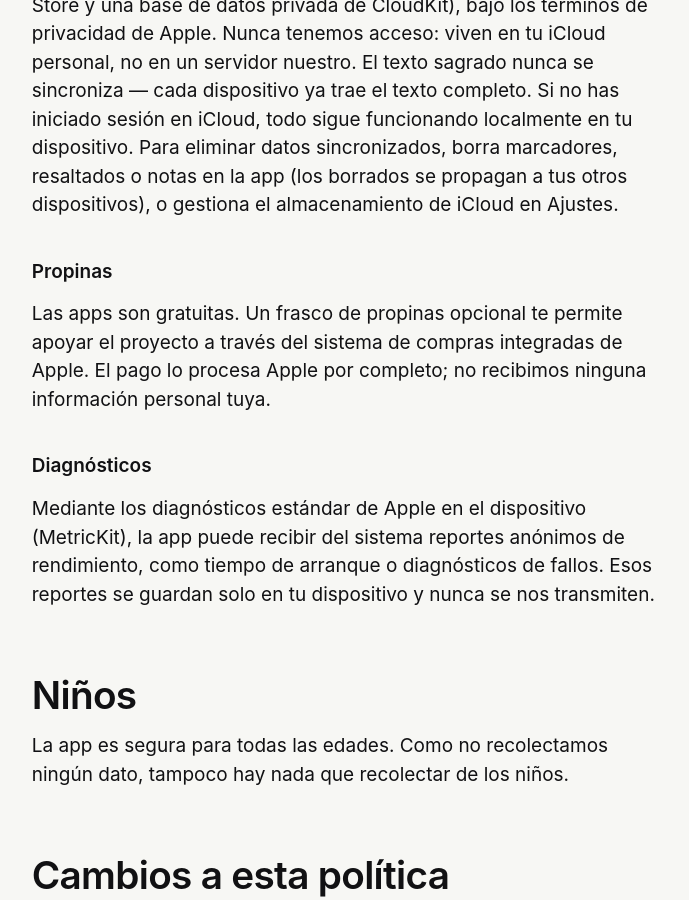
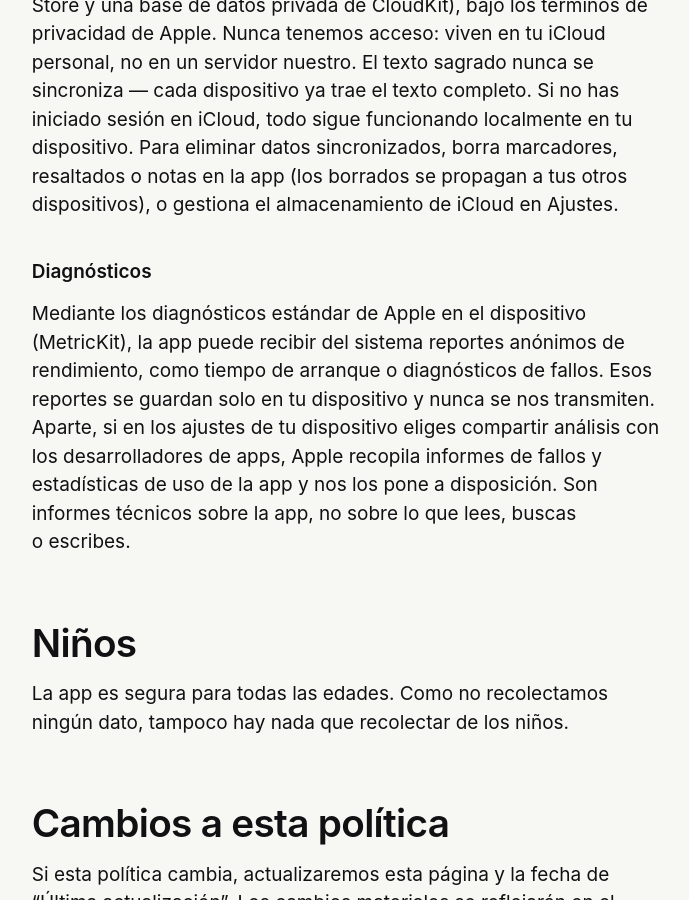
Before and after one commit to KhassinX/miqra-web, a Jekyll site: the page built from es/legal/privacy.md, in a window 1280 px wide and 900 px high, scrolled down 1478 px. Shown: the whole window, without its empty margins (22-711 px from the left). Built offline with Jekyll 4.4.1, drawn with Linux system fonts in a browser that asks for light colours; some of the changed text lies outside the part shown.

Commit message:
legal: quita la propina y corrige lo que llega al desarrollador (EN/ES)
- Decisión de Chief Designer, 2026-10-09 22:06:36 EDT: la app es gratis, sin compra; la propina queda fuera de esta versión. Privacy pierde Tips/Propinas; terms conserva sólo el párrafo pro bono.
- Privacy: «nothing you do in the app» pasa a «nothing you read, search, or write», y Diagnostics declara los informes de fallos y estadísticas que Apple pasa al desarrollador si el usuario elige compartir análisis.
- updated: 2026-10-11.

Co-Authored-By: Claude Opus 5.5 <noreply@anthropic.com>
Claude-Session: https://claude.ai/code/session_01HcbMZm97AK2qBxhKYzgV1m

```diff
--- a/es/legal/privacy.md
+++ b/es/legal/privacy.md
@@ -5,14 +5,14 @@ permalink: /es/legal/privacy/
 lang: es
 canonical_en: /legal/privacy/
 canonical_es: /es/legal/privacy/
-updated: 2026-07-11
+updated: 2026-10-11
 ---
 
 # Política de Privacidad de Miqra
 
 **Responsable:** KHASSINX LLC
 
-Miqra es una app para leer escritura sagrada. Está hecha privacy-first: **no recolectamos ninguno de tus datos, y nada de lo que haces en la app se nos envía.** No tenemos servidores ni analítica.
+Miqra es una app para leer escritura sagrada. Está hecha privacy-first: **no recolectamos ninguno de tus datos, y nada de lo que lees, buscas o escribes en la app se nos envía.** No tenemos servidores ni analítica.
 
 ## Datos que recolectamos
 
@@ -28,13 +28,9 @@ Miqra es una app para leer escritura sagrada. Está hecha privacy-first: **no re
 
 Tus propios datos — posición de lectura, marcadores, resaltados y notas — se guardan en tu dispositivo y se sincronizan entre tus dispositivos a través de **tu propia cuenta de iCloud** (iCloud Key-Value Store y una base de datos privada de CloudKit), bajo los términos de privacidad de Apple. Nunca tenemos acceso: viven en tu iCloud personal, no en un servidor nuestro. El texto sagrado nunca se sincroniza — cada dispositivo ya trae el texto completo. Si no has iniciado sesión en iCloud, todo sigue funcionando localmente en tu dispositivo. Para eliminar datos sincronizados, borra marcadores, resaltados o notas en la app (los borrados se propagan a tus otros dispositivos), o gestiona el almacenamiento de iCloud en Ajustes.
 
-### Propinas
-
-Las apps son gratuitas. Un frasco de propinas opcional te permite apoyar el proyecto a través del sistema de compras integradas de Apple. El pago lo procesa Apple por completo; no recibimos ninguna información personal tuya.
-
 ### Diagnósticos
 
-Mediante los diagnósticos estándar de Apple en el dispositivo (MetricKit), la app puede recibir del sistema reportes anónimos de rendimiento, como tiempo de arranque o diagnósticos de fallos. Esos reportes se guardan solo en tu dispositivo y nunca se nos transmiten.
+Mediante los diagnósticos estándar de Apple en el dispositivo (MetricKit), la app puede recibir del sistema reportes anónimos de rendimiento, como tiempo de arranque o diagnósticos de fallos. Esos reportes se guardan solo en tu dispositivo y nunca se nos transmiten. Aparte, si en los ajustes de tu dispositivo eliges compartir análisis con los desarrolladores de apps, Apple recopila informes de fallos y estadísticas de uso de la app y nos los pone a disposición. Son informes técnicos sobre la app, no sobre lo que lees, buscas o escribes.
 
 ## Niños
 
```
Also changed, not shown: es/legal/terms.md (+2 -2 lines), legal/privacy.md (+3 -7 lines), legal/terms.md (+2 -2 lines).
